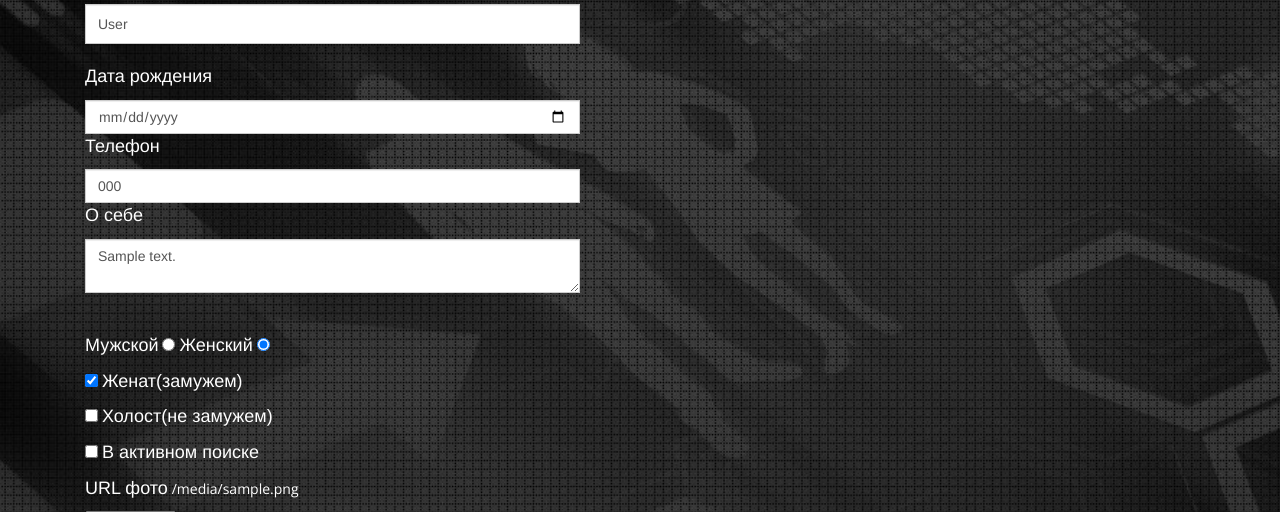
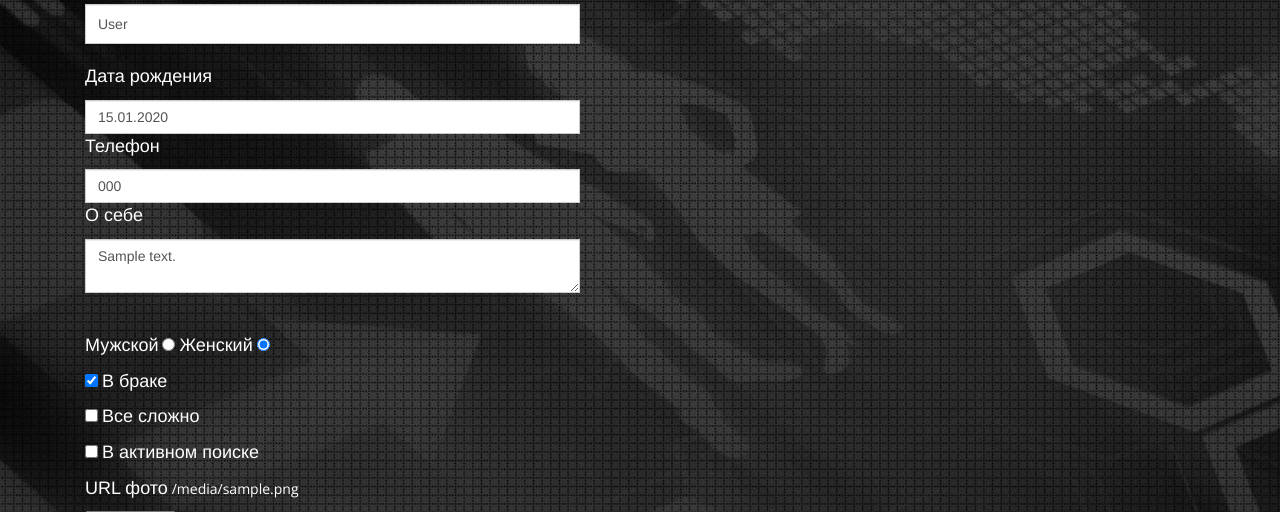
Before and after one commit to hottabuch1987/django-social, a Django app: page /account/profile-management/ in a window 1280 px wide. Shown: the part 558-1070 px from the top of the page. Run offline with Django 4.2, Linux system fonts and the light colour scheme; a user stored in the database is signed in; tables that the repository leaves empty hold one stand-in row (values such as "Sample post"); parts of the project's set-up code (start-up, migrations or seed data) failed here and were passed over; some libraries are stand-ins or nearby versions.

Commit message:
fix prof-manager

```diff
--- a/core/account/forms.py
+++ b/core/account/forms.py
@@ -7,7 +7,7 @@ from django.core.exceptions import ValidationError
 from datetime import date
 from django import forms
 from django.core.validators import RegexValidator
-
+from django.contrib import messages
 
 
 
@@ -36,7 +36,7 @@ class LoginForm(AuthenticationForm):
 
 class UserUpdateForm(forms.ModelForm):
     email = forms.EmailField(required=True)
-    tel = forms.CharField(max_length=15, validators=[RegexValidator(regex='^\+?1?\d{9,15}$', message='Введите корректный номер телефона.')])
+    tel = forms.CharField(max_length=12, min_length=11, validators=[RegexValidator(regex='^\+?1?\d{9,15}$', message='Введите корректный номер телефона.')])
     def __init__(self, *args: Any, **kwargs: Any) -> None:
         super(UserUpdateForm,self).__init__(*args, **kwargs)
         self.fields['email'].label = 'Ваш адрес электронной почты'
@@ -63,6 +63,10 @@ class UserUpdateForm(forms.ModelForm):
 
             if age < 18:
                 raise ValidationError("Вы должны быть старше 18 лет для регистрации")
+                messages.error("Validation error message")
+            if age > 100:
+                raise ValidationError("Возраст не должен превышать 100 лет")
+
 
         return birth_date
 
--- a/core/account/templates/account/dashboard/profile-management.html
+++ b/core/account/templates/account/dashboard/profile-management.html
@@ -55,13 +55,21 @@
                         </div>
 
                         <div class="col-sm-12">
-                            <label for="birth_date">Дата рождения</label>
-                            <input type="date" class="form-control" name="birth_date" id="birth_date" placeholder="Дата рождения" value="{{ user.birth_date }}">
+                            <label for="birth_date">Дата рождения </label>
+                            <input type="data" class="form-control" name="birth_date" id="birth_date" placeholder="Дата рождения" value="{{ user_form.birth_date.value|date:"d.m.Y"  }}">
+                            {% for error in user_form.birth_date.errors %}
+                                <span class="error">{{ error }} В формате 01.01.1990</span>
+                            {% endfor %}
+
                         </div>
+
 
                         <div class="col-sm-12">
                             <label for="tel">Телефон</label>
                             <input type="tel" class="form-control" name="tel" id="tel" placeholder="Телефон" value="{{ user.tel }}">
+                            {% for error in user_form.tel.errors %}
+                                <span class="error">{{ error }} </span>
+                            {% endfor %}
                         </div>
 
                         <div class="col-sm-12">
@@ -82,11 +90,11 @@
 
                             <div>
                                 <input type="checkbox" id="married" name="marital_status" value="married" {% if user.marital_status == "married" %}checked{% endif %}>
-                                <label for="married">Женат(замужем)</label>
+                                <label for="married">В браке</label>
                             </div>
                             <div>
                                 <input type="checkbox" id="single" name="marital_status" value="single" {% if user.marital_status == "single" %}checked{% endif %}>
-                                <label for="single">Холост(не замужем)</label>
+                                <label for="single">Все сложно</label>
                             </div>
                             <div>
                                 <input type="checkbox" id="searching" name="marital_status" value="searching" {% if user.marital_status == "searching" %}checked{% endif %}>
--- a/core/account/views.py
+++ b/core/account/views.py
@@ -153,6 +153,7 @@ def profile_user(request):
 
             return redirect('account:dashboard')
 
+
     context = {
         'user_form': user_form,
         'images_form': images_form
--- a/core/shop/templates/base.html
+++ b/core/shop/templates/base.html
@@ -39,7 +39,7 @@
     {% include 'shop/_partials/_navbar.html' %}
     <!-- Messages -->
 
-    {% comment %} {% include 'shop/_partials/_messages.html' %} {% endcomment %}
+    {% include 'shop/_partials/_messages.html' %}
 
     <!-- Content -->
     <main>
```
Also changed, not shown: core/core/settings.py (+17 -17 lines), core/media/avatars/gl10_tQfVs5u.jpg (added), core/media/avatars/gl10_uLvwtj9.jpg (added), core/media/avatars/gl6_6nvnxZc.jpg (added), core/media/images/users/2024/06/02/gl10.jpg (added), core/media/images/users/2024/06/02/gl7.jpg (added).
